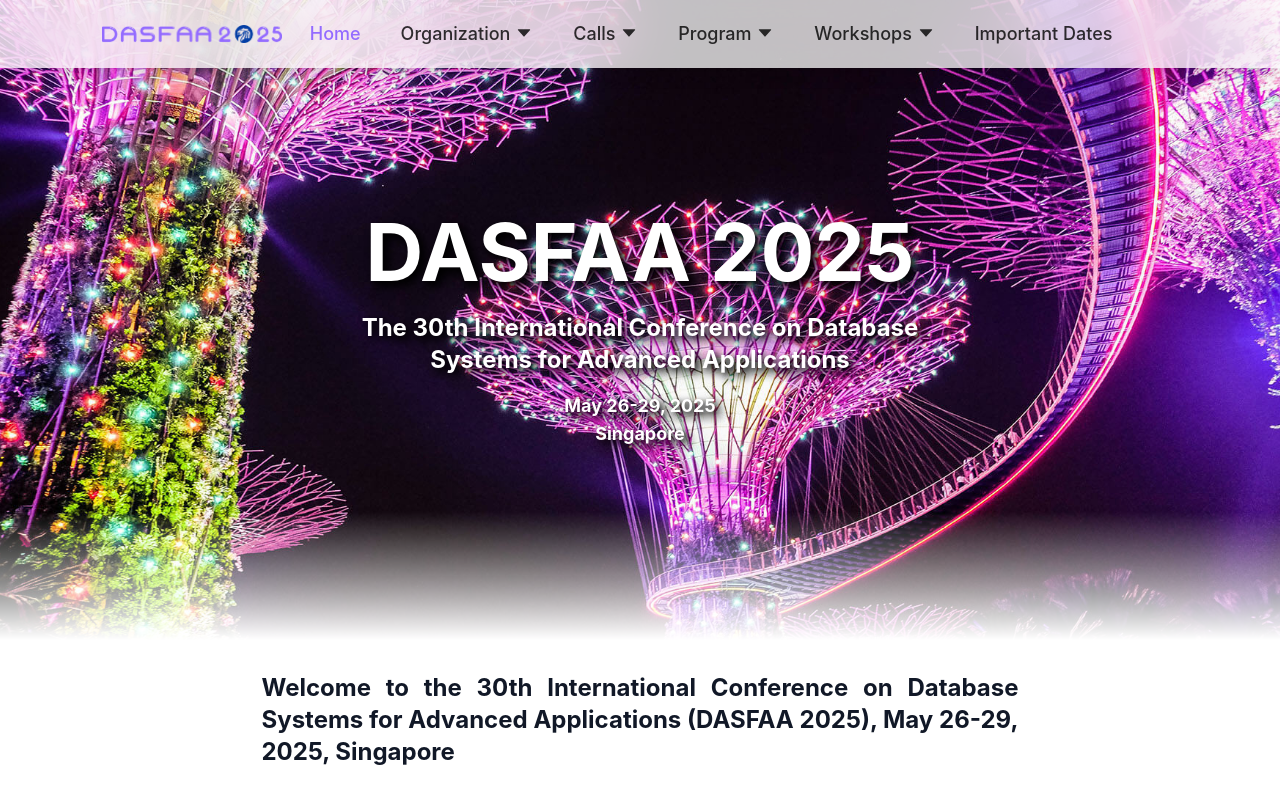
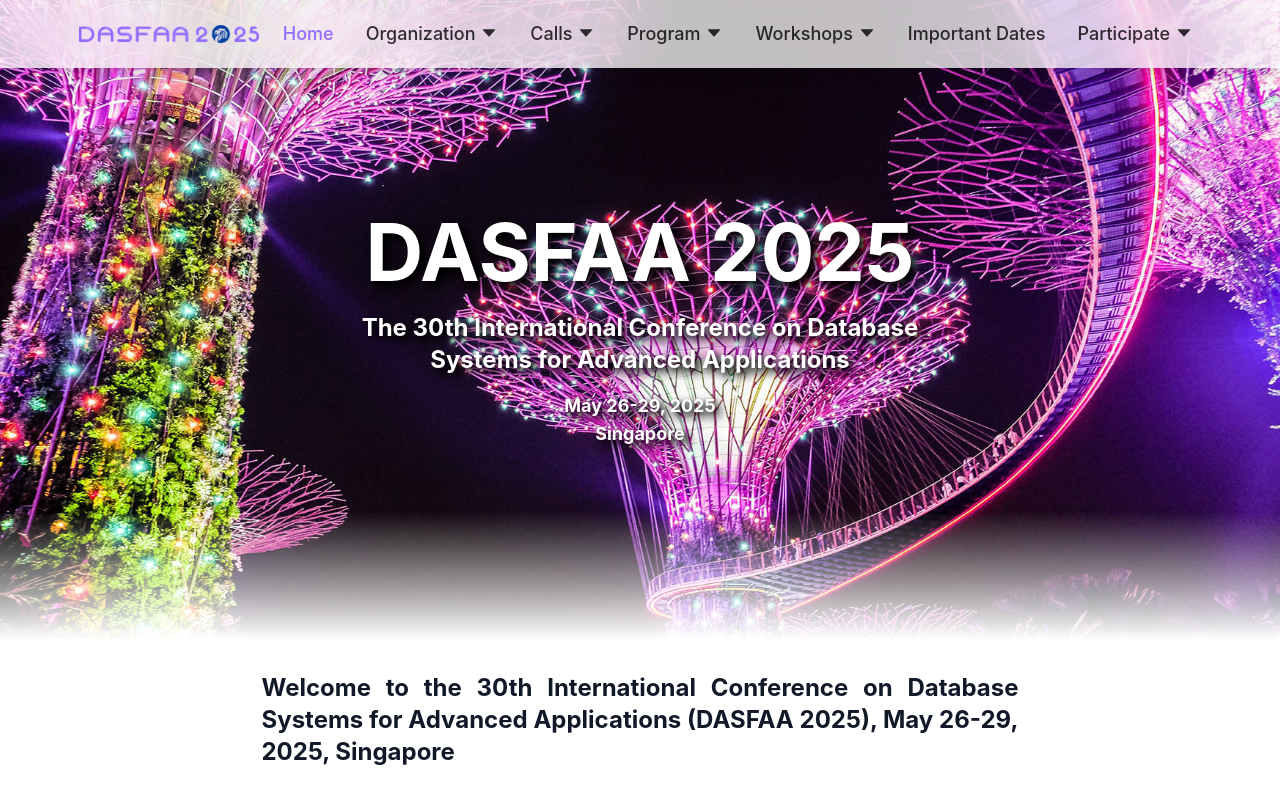
Before and after one commit to dasfaa2025/dasfaa2025.github.io, a React (Vite) app: page /important-dates in a window 1280 px wide. Shown: the top 797 px of the page. Built offline with nearby package versions, Linux system fonts and the light colour scheme.

Commit message:
feat: Participate Menu

```diff
--- a/src/components/Header/index.tsx
+++ b/src/components/Header/index.tsx
@@ -24,7 +24,7 @@ const Menu = ({
   href?: boolean;
 }) => {
   const className = cn(
-    "py-2 px-3 text-black/80 text-lg rounded-lg font-medium transition-all cursor-pointer hover:text-[#936bff]",
+    "py-2 px-2 text-black/80 text-lg rounded-lg font-medium transition-all cursor-pointer hover:text-[#936bff]",
     active ? "text-[#936bff]" : "",
   );
   return to ? (
@@ -118,6 +118,16 @@ const ProgramMenu = [
     label: "Tutorials",
   },
 ];
+const ParticipateMenu = [
+  {
+    href: "https://eventregistration.smu.edu.sg/Q0WLmb/",
+    label: "Registration",
+    opts: {
+      target: "_blank",
+      rel: "noreferrer noopener",
+    },
+  },
+];
 
 const Header = () => {
   const menuRef = useRef<HTMLDivElement>(null);
@@ -141,14 +151,14 @@ const Header = () => {
       ref={menuRef}
       className={cn(
         "fixed top-0 left-0 w-full bg-white/75 backdrop-blur-xl shadow-lg z-[100] transition-all duration-500 ease-in-out max-sm:max-h-12 overflow-y-hidden",
-        mobileMenuVisible ? "max-sm:max-h-[70vh]" : "",
+        mobileMenuVisible ? "max-sm:max-h-[90vh]" : "",
       )}
     >
-      <div className="flex items-center justify-start px-3 py-3 space-x-4 w-[1100px] mx-auto max-sm:justify-between max-sm:w-full">
+      <div className="flex items-center justify-center px-0 py-3 space-x-0 mx-auto max-sm:justify-between max-sm:w-full max-sm:px-4">
         <Link to="/">
           <img src={LogoDASFAA2025} className="block h-[18px] w-auto" />
         </Link>
-        <div className="flex space-x-4 items-center max-sm:hidden">
+        <div className="flex space-x-4 items-center max-sm:hidden pl-4">
           <Menu to="/" active={pathname === "/"}>
             Home
           </Menu>
@@ -170,6 +180,9 @@ const Header = () => {
           <Menu to="/important-dates" active={pathname === "/important-dates"}>
             Important Dates
           </Menu>
+          <Menu subMenu={ParticipateMenu} href={false}>
+            Participate
+          </Menu>
         </div>
         <div className="hidden max-sm:block pr-2">
           {mobileMenuVisible ? (
@@ -187,7 +200,7 @@ const Header = () => {
       </div>
       <div
         className={cn(
-          "hidden max-sm:flex flex-col items-center space-y-1 py-2 px-4 h-[60vh] overflow-y-auto",
+          "hidden max-sm:flex flex-col items-center space-y-1 py-2 px-4 h-[80vh] overflow-y-auto",
         )}
       >
         <Menu to="/" active={pathname === "/"}>
@@ -245,6 +258,18 @@ const Header = () => {
         <Menu to="/important-dates" active={pathname === "/important-dates"}>
           Important Dates
         </Menu>
+        <Divider>
+          <div className="text-black/40">Participate</div>
+        </Divider>
+        {ParticipateMenu.map((e) => (
+          <Menu
+            key={`mobile-${e.href}`}
+            to={e.href}
+            active={pathname === e.href}
+          >
+            {e.label}
+          </Menu>
+        ))}
       </div>
     </div>
   );
```
